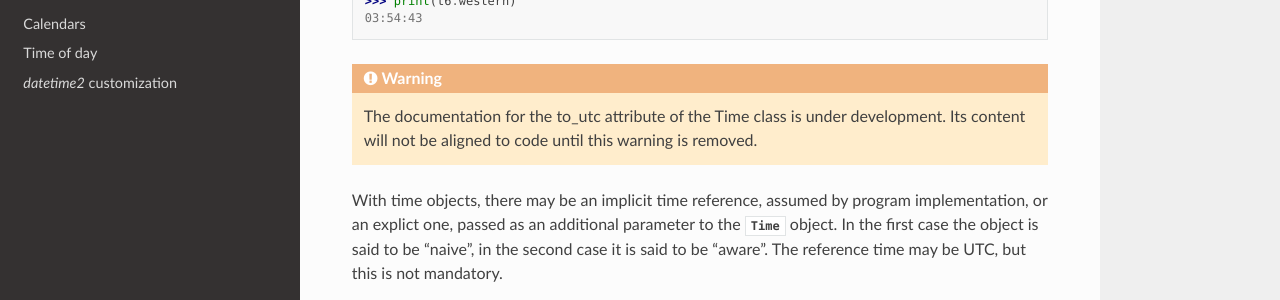
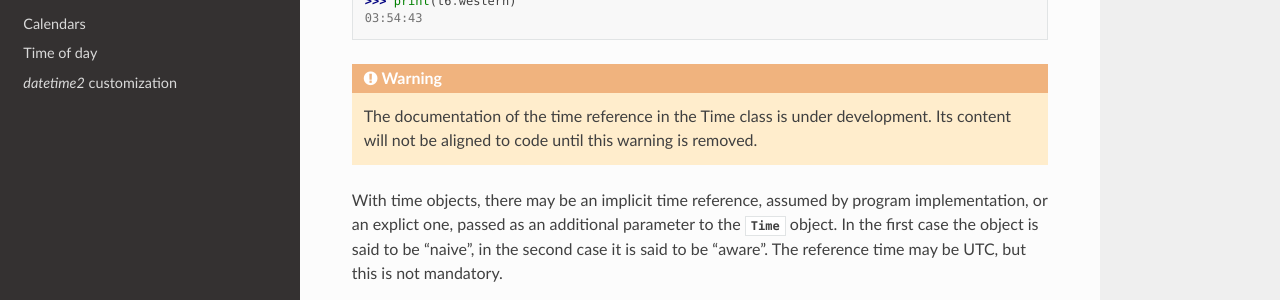
Before and after one commit to fricciardi/datetime2, a Sphinx documentation site: the page built from docs/index.rst, in a window 1280 px wide and 900 px high, scrolled down 1445 px. Shown: the part 151-451 px from the top of the window. Built offline with Sphinx 7.4.7 and the Read the Docs theme 2.0.0, drawn with Linux system fonts in a browser that asks for light colours.

Commit message:
Other few fixes to overview page

```diff
--- a/docs/index.rst
+++ b/docs/index.rst
@@ -104,7 +100,7 @@ As with dates, also time can be entered with different represetations:
 
 .. warning::
 
-   The documentation for the to_utc attribute of the Time class is under
+   The documentation of the time reference in the Time class is under
    development. Its content will not be aligned to code until this warning is
    removed.
 
```
Also changed, not shown: other parts of docs/index.rst (+1 -5 lines).
